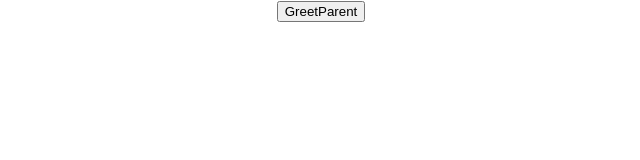
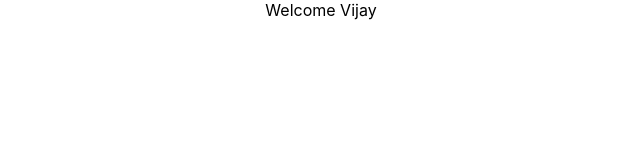
Before and after one commit to vijaynehra594/REACT, a React (Create React App) app in the folder hello-world/: page / in a window 1280 px wide. Shown: the top 160 px of the page, without its empty margins (319-959 px from the left). Built offline with nearby package versions, Linux system fonts and the light colour scheme.

Commit message:
Conditional Rendering if else , element variable , tunary condition , short circuit operator

```diff
--- a/hello-world/src/App.js
+++ b/hello-world/src/App.js
@@ -9,10 +9,12 @@
 import ClassClick from './components/ClassClick';
 import EventBind from './components/EventBind';
 import ParentComponent from './components/ParentComponent';
+import UserGreeting from './components/UserGreeting';
 function App() {
   return (
     <div className="App">
-      <ParentComponent/>
+      <UserGreeting/>
+      {/* <ParentComponent/> */}
       {/* <EventBind/> */}
       {/* <ClassClick/> */}
       {/* <FunctionClick/> */}
--- /dev/null
+++ b/hello-world/src/components/UserGreeting.js
@@ -0,0 +1,46 @@
+import React, { Component } from "react";
+
+class UserGreeting extends Component {
+  constructor(props) {
+    super(props);
+
+    this.state = {
+      isLoggedIn: true,
+    };
+  }
+  render() {
+    //short circuit operator
+    return this.state.isLoggedIn && <div>Welcome Vijay</div>
+
+    //tunary condition approach
+    // return this.state.isLoggedIn? (
+    //       <div>Welcome Vijay</div>
+    //     ) : (
+    //         <div>Welcome Guest</div>
+    //     )
+
+    //element variable approach
+    // let message
+    // if (this.state.isLoggedIn) {
+    //   message = "Welcome Vijay";
+    // } else {
+    //   message = "Welcome Guest";
+    // }
+    // return <div>{message}</div>;
+
+    // if (this.state.isLoggedIn) {
+    //   return <div>Welcome Vijay</div>;
+    // } else {
+    //   return <div>Welcome Guest</div>;
+    // }
+
+    // return (
+    //   <div>
+    //     <div>Welcome Vijay</div>
+    //     <div>Welcome Guest</div>
+    //   </div>
+    // );
+  }
+}
+
+export default UserGreeting;
```
